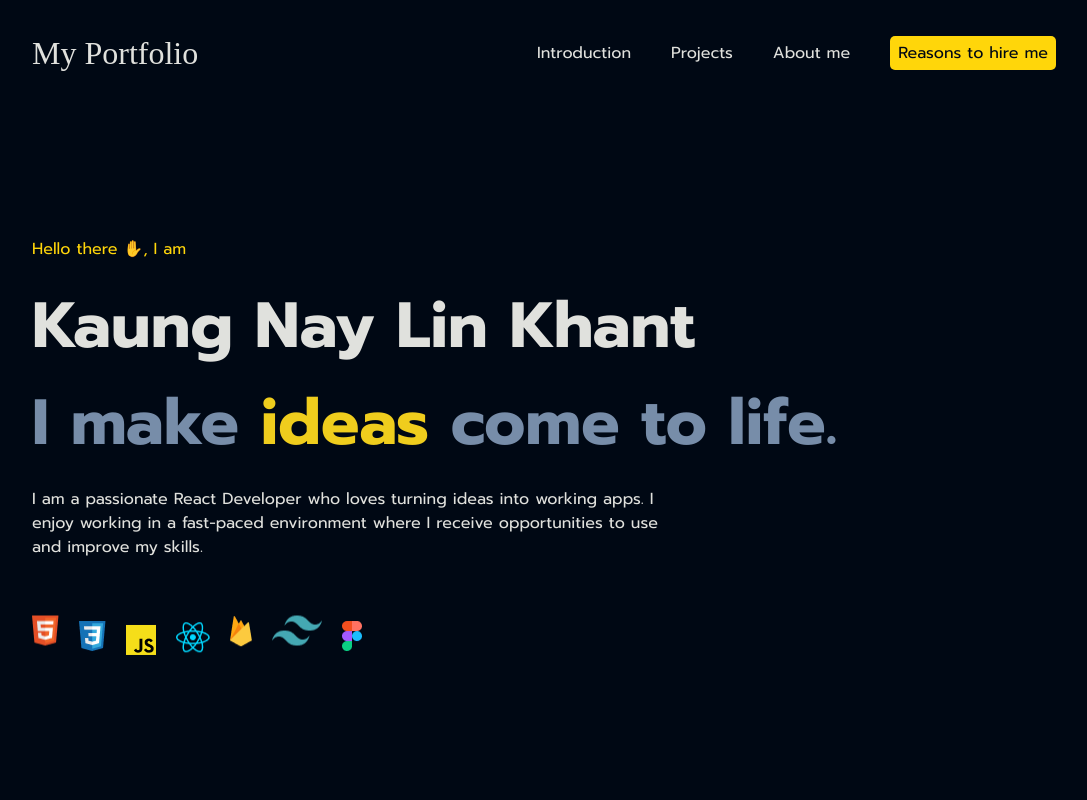
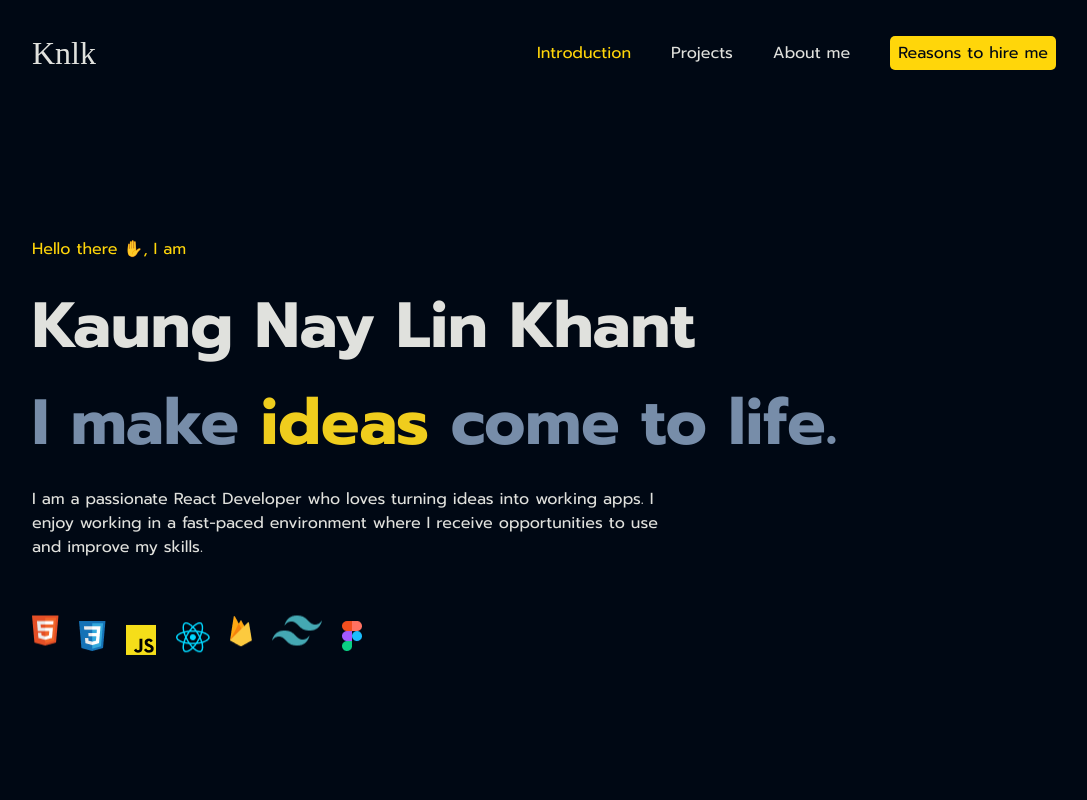
Before and after one commit to YatootaY/my-portfolio, a React (Create React App) app: page / in a window 1280 px wide. In both pictures the pointer is over the item "Introduction". Shown: the top 800 px of the page, without its empty margins (96-1183 px from the left). Built offline with nearby package versions, Linux system fonts and the light colour scheme; a web font is replaced by a local one.

Commit message:
Improve: Nav bar

```diff
--- a/src/Components/Nav.css
+++ b/src/Components/Nav.css
@@ -22,12 +22,22 @@
     font-size: var(--small);
 }
 
+.Nav li:hover{
+    color: var(--yellow);
+}
+
 .Nav ul li:last-child{
     background-color: var(--yellow);
     padding: 5px 8px;
     color: var(--black);
     border-radius: 5px;
+    transition-duration: 0.2s;
 }
+
+.Nav ul li:last-child:hover{
+    transform: scale(1.1);
+}
+
 
 @media  screen and (max-width: 1100px) {
 
--- a/src/Components/Nav.js
+++ b/src/Components/Nav.js
@@ -4,7 +4,7 @@ import "./Nav.css"
 const Nav = () => {
     return(
         <header className="Nav">
-            <h1>My Portfolio</h1>
+            <h1>Knlk</h1>
             <ul>
                 <li><a href="#introduction">Introduction</a></li>
                 <li><a href="#projects">Projects</a></li>
```
